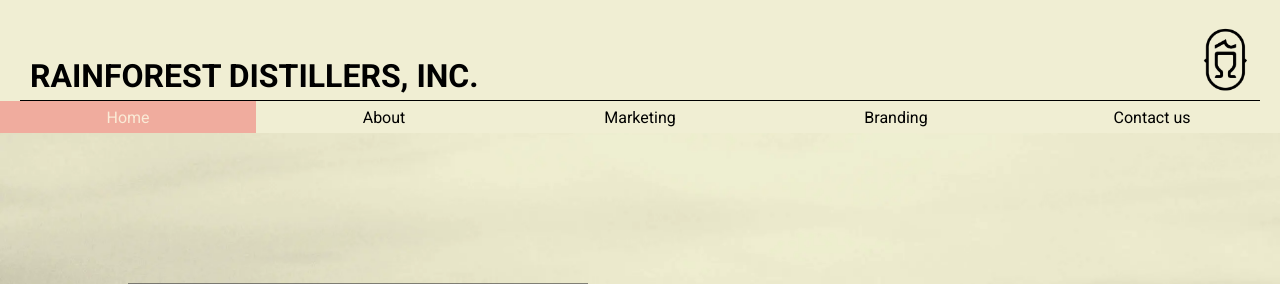
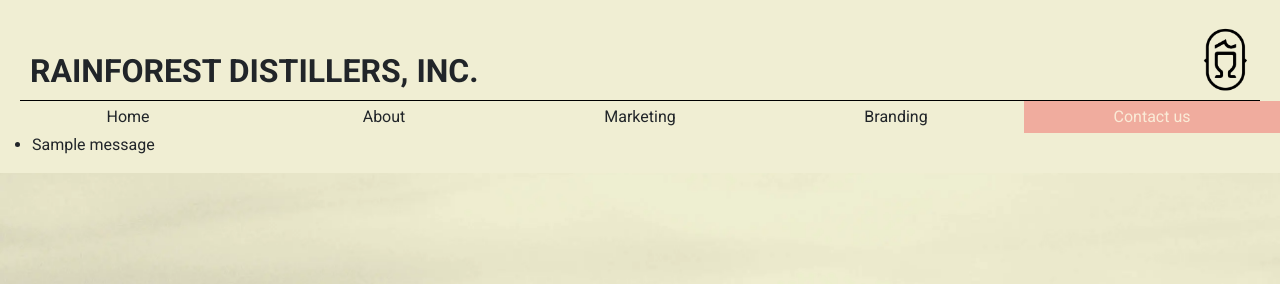
Before and after one commit to pxp888/RDI-field-guide, a Flask app: page /contact in a window 1280 px wide. Shown: the top 284 px of the page. Run offline with Flask 3, Linux system fonts and the light colour scheme; one stand-in notice (Sample message) is shown; some libraries are stand-ins or nearby versions.

Commit message:
add base template

```diff
--- a/run.py
+++ b/run.py
@@ -1,10 +1,11 @@
 import os
 import json
 from flask import Flask, render_template, request, flash
+if os.path.exists("env.py"):
+    import env
 
 app = Flask(__name__)
 app.secret_key = os.environ.get("SECRET_KEY")
-
 
 @app.route("/")
 def index():
@@ -25,7 +26,9 @@ def branding():
 @app.route("/contact", methods=["GET", "POST"])
 def contact():
     if request.method == "POST":
-        print("Hello")
+        # print(request.form)
+        flash("Thanks {}, we have received your message!".format(
+            request.form.get("first_name")))
     return render_template("contact.html")
 
 if __name__ == "__main__":
--- a/static/css/style.css
+++ b/static/css/style.css
@@ -82,6 +82,15 @@ p {
     align-items: flex-end;
     justify-content: space-between;
     flex-wrap: nowrap;
+}
+
+#rdi-title {
+    font-family: 'Roboto', sans-serif;
+    font-size: 2rem;
+    font-weight: 700;
+    text-transform: uppercase;
+    margin: 0;
+    padding: 0;
 }
 
 #logo {
--- a/templates/base.html
+++ b/templates/base.html
@@ -7,6 +7,7 @@
 		<meta name="description" content="RainForest Distillers Inc.">
 		<meta name="keywords" content="rum, rhum, agricole, bukidnon, philippines">
 
+        <link href="https://cdn.jsdelivr.net/npm/bootstrap@5.3.2/dist/css/bootstrap.min.css" rel="stylesheet" integrity="sha384-T3c6CoIi6uLrA9TneNEoa7RxnatzjcDSCmG1MXxSR1GAsXEV/Dwwykc2MPK8M2HN" crossorigin="anonymous">
         <link rel="stylesheet" href="{{ url_for('static', filename='css/style.css') }}" type="text/css">
 
 		<title>RainForest Distillers</title>
@@ -15,19 +16,10 @@
 	<body>
         <!-- HEADER SECTION -->
         <header id="header">
-            <a href="{{ url_for('index') }}" id="rdi"><h1>RainForest Distillers, Inc.</h1></a>
+            <a href="{{ url_for('index') }}" id="rdi"><p id="rdi-title">RainForest Distillers, Inc.</p></a>
             <img src="{{ url_for('static', filename='images/rdilogo-02.png')}}" alt="RainForest Distillers, Inc." id="logo">
         </header>
 
-        <!-- NAV MENU -->
-        <nav id="menu">
-            <div class="active"><a href="{{ url_for('index') }}">Home</a></div>
-            <div><a href="{{ url_for('introduction') }}">About</a></div>
-            <div><a href="{{ url_for('marketing') }}">Marketing</a></div>
-            <div><a href="{{ url_for('branding') }}">Branding</a></div>
-            <div><a href="{{ url_for('contact') }}">Contact us</a></div>
-
-        </nav>
 
         {% block content %}
         {% endblock %}
@@ -59,5 +51,6 @@
 
         <!-- FONT SCRIPT -->
         <script src="https://kit.fontawesome.com/acf70f284f.js" crossorigin="anonymous"></script>
+        <script src="https://cdn.jsdelivr.net/npm/bootstrap@5.3.2/dist/js/bootstrap.bundle.min.js" integrity="sha384-C6RzsynM9kWDrMNeT87bh95OGNyZPhcTNXj1NW7RuBCsyN/o0jlpcV8Qyq46cDfL" crossorigin="anonymous"></script>
 	</body>
 </html>
--- a/templates/contact.html
+++ b/templates/contact.html
@@ -1,5 +1,27 @@
 {% extends "base.html" %}
 {% block content %}
+
+        <!-- NAV MENU -->
+        <nav id="menu">
+            <div><a href="{{ url_for('index') }}">Home</a></div>
+            <div><a href="{{ url_for('introduction') }}">About</a></div>
+            <div><a href="{{ url_for('marketing') }}">Marketing</a></div>
+            <div><a href="{{ url_for('branding') }}">Branding</a></div>
+            <div class="active"><a href="{{ url_for('contact') }}">Contact us</a></div>
+        </nav>
+
+        {% with messages = get_flashed_messages() %}
+            {% if messages %}
+                <ul class="flashes">
+                    {% for message in messages %}
+                        <li>{{ message }}</li>
+                    {% endfor %}
+                </ul>
+            {% else %}
+                <p>hmmm</p>
+            {% endif %}
+        {% endwith %}
+
 
         <!-- CONTACT FORM -->
         <section class="form-section">
```
Also changed, not shown: templates/branding.html (+9 -0 lines), templates/index.html (+10 -0 lines), templates/introduction.html (+8 -1 lines), templates/marketing.html (+8 -1 lines).
